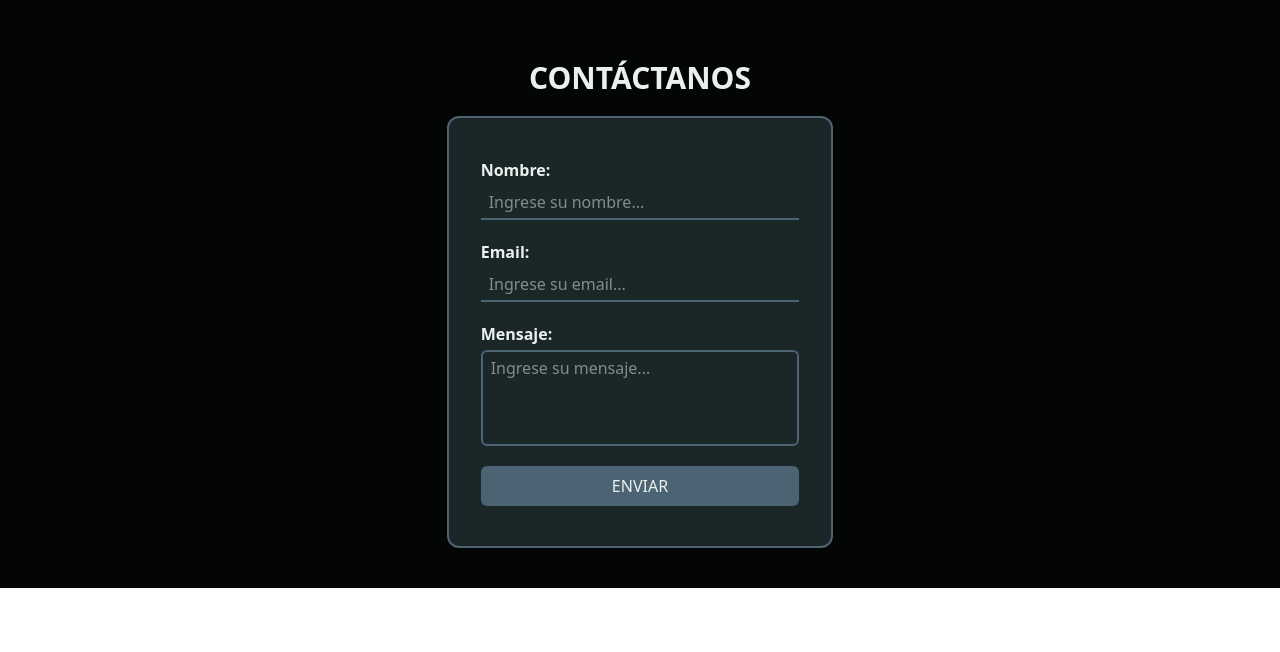
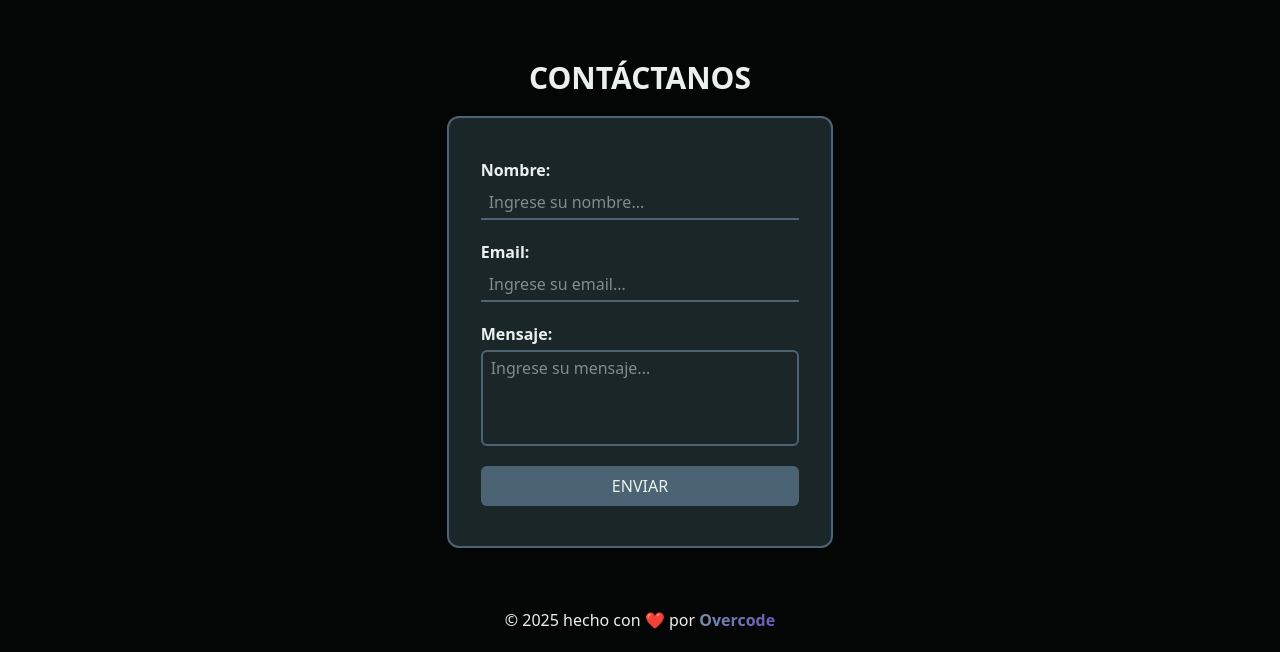
Before and after one commit to Over12/todo-list, a React (Vite) app: page / in a window 1280 px wide. Shown: the part 780-1432 px from the top of the page. Before the commit the page ends 1368 px from the top, so only its background shows below. Built offline with nearby package versions, Linux system fonts and the light colour scheme; what @midudev/tailwind-animations would draw is missing.

Commit message:
feat: Agregar componente Footer y actualizar el layout en App

```diff
--- a/src/App.tsx
+++ b/src/App.tsx
@@ -1,4 +1,5 @@
 import Contact from './components/ui/Contact'
+import Footer from './components/ui/Footer'
 import Home from './components/ui/Home'
 import NavBar from './components/ui/NavBar'
 
@@ -8,6 +9,7 @@ function App() {
       <NavBar />
       <Home />
       <Contact />
+      <Footer />
     </>
   )
 }
--- a/src/components/ui/Contact.tsx
+++ b/src/components/ui/Contact.tsx
@@ -15,7 +15,7 @@ export default function Contact() {
           <label htmlFor='mensaje' className='font-semibold'>Mensaje:</label>
           <textarea name='mensaje' id='mensaje' placeholder='Ingrese su mensaje...' required className='resize-none min-h-24 px-2 py-1 rounded-md border-2 border-accent placeholder:text-text/50 focus:outline-none focus:border-primary transition-colors' />
         </div>
-        <button className='uppercase bg-accent px-3 py-2 rounded-md cursor-pointer hover:bg-primary transition-colors'>
+        <button type='submit' className='uppercase bg-accent px-3 py-2 rounded-md cursor-pointer hover:bg-primary transition-colors'>
           Enviar
         </button>
       </form>
--- /dev/null
+++ b/src/components/ui/Footer.tsx
@@ -0,0 +1,7 @@
+export default function Footer() {
+  return (
+    <footer className='text-center text-sm sm:text-base p-5'>
+      <p>© 2025 hecho con ❤️ por <a href='https://overcode.netlify.app/' target='_blank' rel='noopener noreferrer' className='bg-clip-text bg-gradient-to-r from-[#748ca8] to-[#6c58c0] text-transparent font-bold'>Overcode</a></p>
+    </footer>
+  )
+}
```
